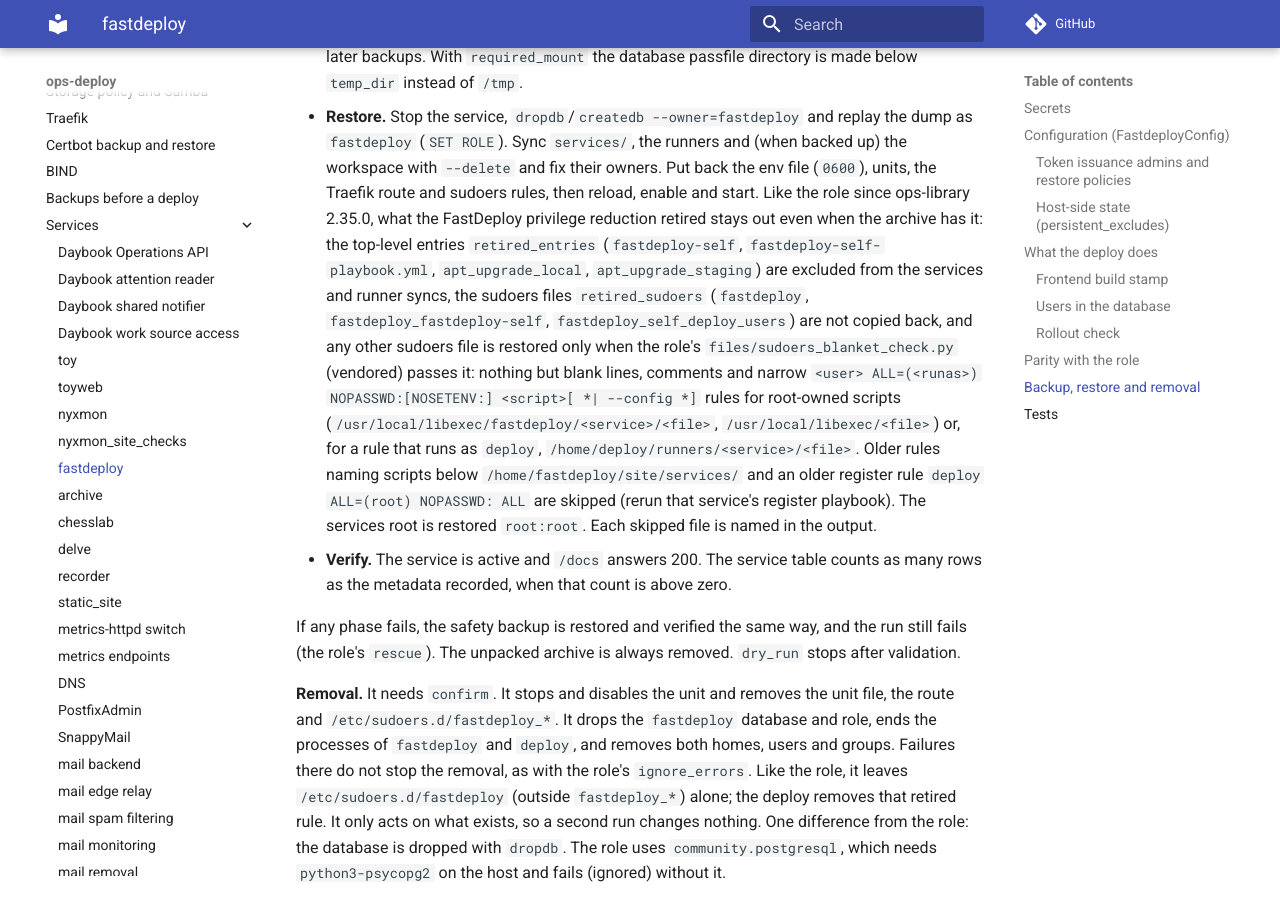
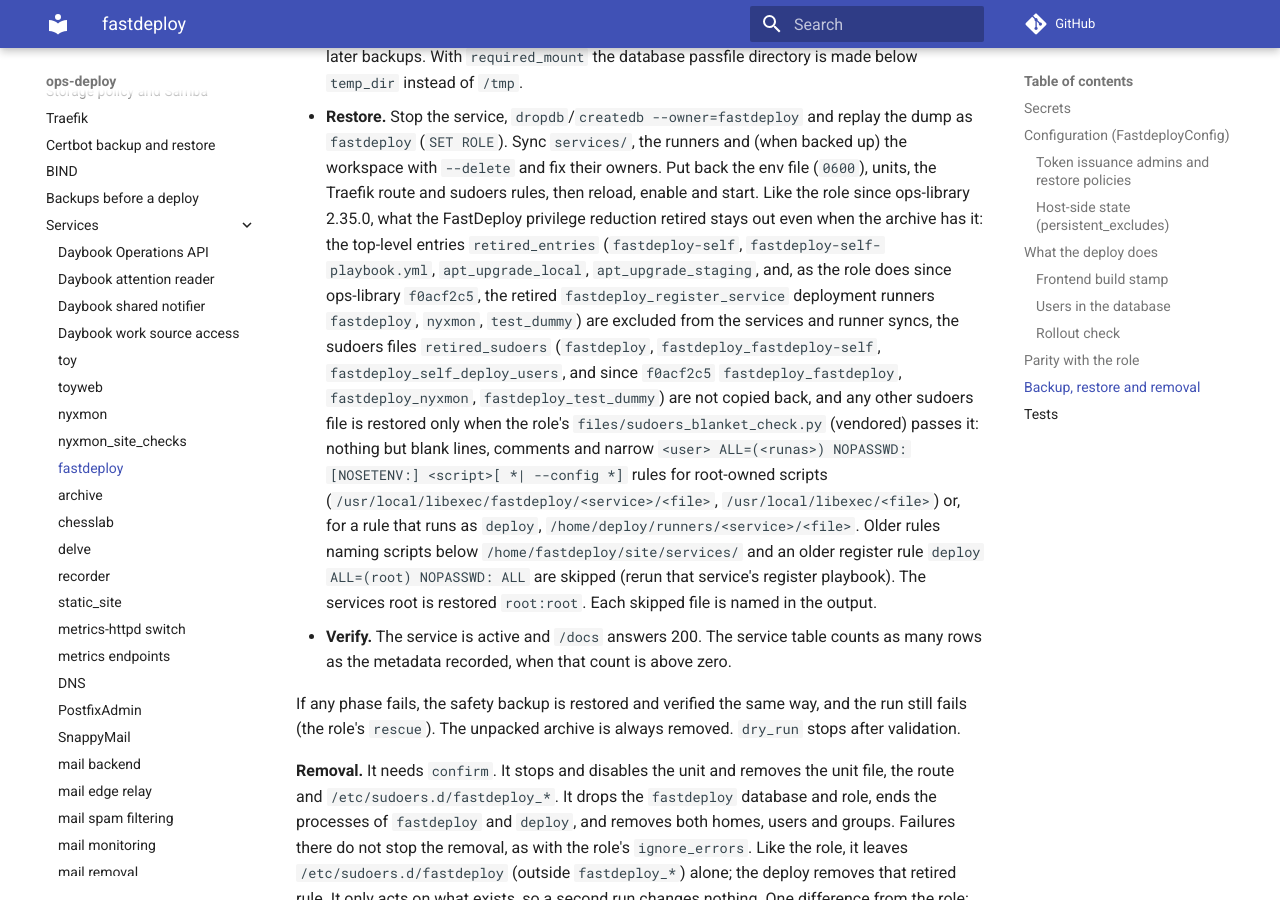
Before and after one commit to ephes/ops-deploy, an MkDocs documentation site: the page built from docs/services/fastdeploy.md, in a window 1280 px wide and 900 px high, scrolled down 7121 px. Built offline with MkDocs 1.6.1 and Material for MkDocs 9.7.7, drawn with Linux system fonts in a browser that asks for light colours; comment, search, counter and statistics services are not loaded.

Commit message:
fastdeploy restore: skip the retired FastDeploy deployment runners
retired_entries and retired_sudoers also name fastdeploy, nyxmon and
test_dummy and their fastdeploy_<service> sudoers files, as the
fastdeploy_restore role does; record the role's new digest.

```diff
--- a/docs/services/fastdeploy.md
+++ b/docs/services/fastdeploy.md
@@ -257,10 +257,14 @@
   then reload, enable and start. Like the role since ops-library 2.35.0, what
   the FastDeploy privilege reduction retired stays out even when the archive
   has it: the top-level entries `retired_entries` (`fastdeploy-self`,
-  `fastdeploy-self-playbook.yml`, `apt_upgrade_local`, `apt_upgrade_staging`)
-  are excluded from the services and runner syncs, the sudoers files
-  `retired_sudoers` (`fastdeploy`, `fastdeploy_fastdeploy-self`,
-  `fastdeploy_self_deploy_users`) are not copied back, and any other sudoers
+  `fastdeploy-self-playbook.yml`, `apt_upgrade_local`, `apt_upgrade_staging`,
+  and, as the role does since ops-library `f0acf2c5`, the retired
+  `fastdeploy_register_service` deployment runners `fastdeploy`, `nyxmon`,
+  `test_dummy`) are excluded from the services and
+  runner syncs, the sudoers files `retired_sudoers` (`fastdeploy`,
+  `fastdeploy_fastdeploy-self`, `fastdeploy_self_deploy_users`,
+  and since `f0acf2c5` `fastdeploy_fastdeploy`, `fastdeploy_nyxmon`,
+  `fastdeploy_test_dummy`) are not copied back, and any other sudoers
   file is restored only when the role's `files/sudoers_blanket_check.py`
   (vendored) passes it: nothing but blank lines, comments and narrow
   `<user> ALL=(<runas>) NOPASSWD:[NOSETENV:] <script>[ *| --config *]` rules
```
Also changed, not shown: docs/changelog.md (+7 -0 lines), 3 other files.
